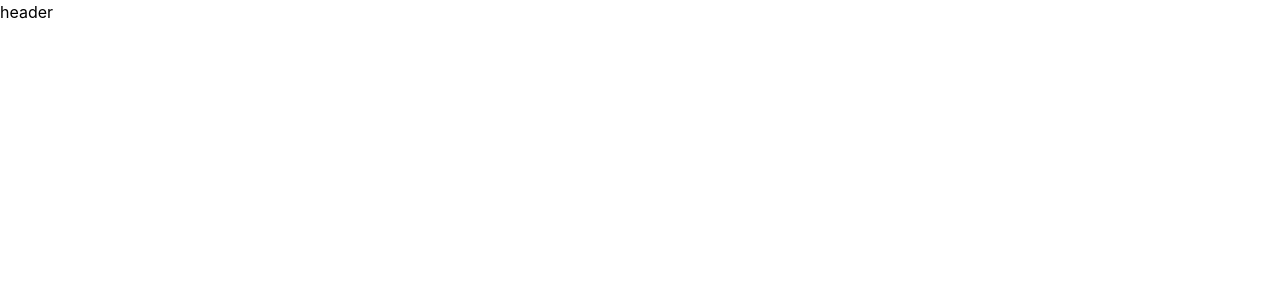
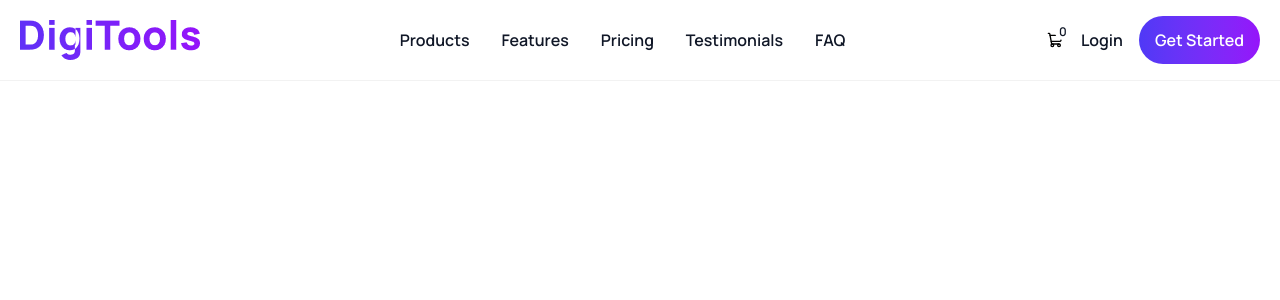
Before and after one commit to quantumrahman/digitools, a React (Vite) app: page / in a window 1280 px wide. Shown: the top 300 px of the page. Built offline with nearby package versions, Linux system fonts and the light colour scheme.

Commit message:
header and nav section design is completed

```diff
--- a/src/components/layouts/Header/Header.jsx
+++ b/src/components/layouts/Header/Header.jsx
@@ -1,8 +1,40 @@
+import logo from '../../../assets/logo.png';
+import NavLinks from '../../../utilities/constants/links.js';
+import { Menu, ShoppingCart } from 'lucide-react';
+
 const Header = () => {
+    const {main} = NavLinks;
+
     return (
         <>
             <header>
-                <h1>header</h1>
+                <div className='w-full border-b border-[#F2F2F2]'>
+                    <div className='w-full max-w-400 mx-auto px-5'>
+                        <div className='flex items-center justify-between py-4'>
+                            <div className='w-32.5 sm:w-37.5 md:w-45'>
+                                <img src={logo} alt="logo" />
+                            </div>
+                            <div className='hidden lg:block'>
+                                <ul className='flex items-center justify-center gap-8'>
+                                    {main.map(link => <li className='manrope text-base font-semibold' key={link.id}><a href="#" className='text-[#101727] transition duration-200 delay-150 hover:underline'>{link.name}</a></li>)}
+                                </ul>
+                            </div>
+                            <div className='hidden items-center justify-center gap-4 lg:flex'>
+                                <div className='w-5 h-5 flex items-center justify-center relative'>
+                                    <ShoppingCart size={16}></ShoppingCart>
+                                    <div className='w-4 h-4 absolute bg-white rounded-full flex items-center justify-center -top-1.5 -right-1.5'>
+                                        <span className='manrope text-xs font-semibold text-[#101727]'>0</span>
+                                    </div>
+                                </div>
+                                <button className='manrope text-base font-semibold text-[#101727] cursor-pointer transition duration-200 delay-150 hover:underline'>Login</button>
+                                <button className='py-3 px-4 rounded-full bg-linear-to-r from-[#4F39F6] to-[#9514FA] manrope text-base font-semibold text-white cursor-pointer'>Get Started</button>
+                            </div>
+                            <button className='cursor-pointer lg:hidden'>
+                                <Menu color="#101727"></Menu>
+                            </button>
+                        </div>
+                    </div>
+                </div>
             </header>
         </>
     );
```
